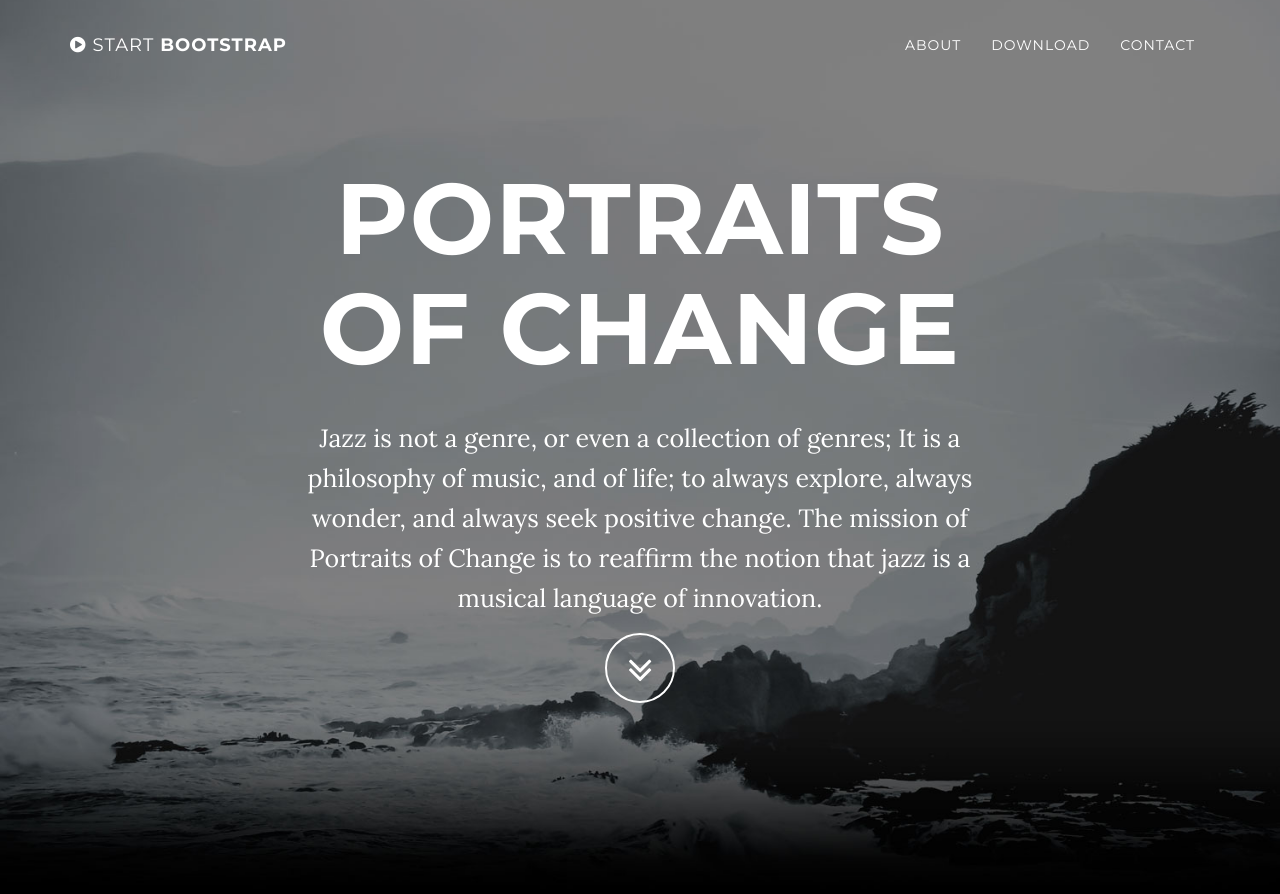
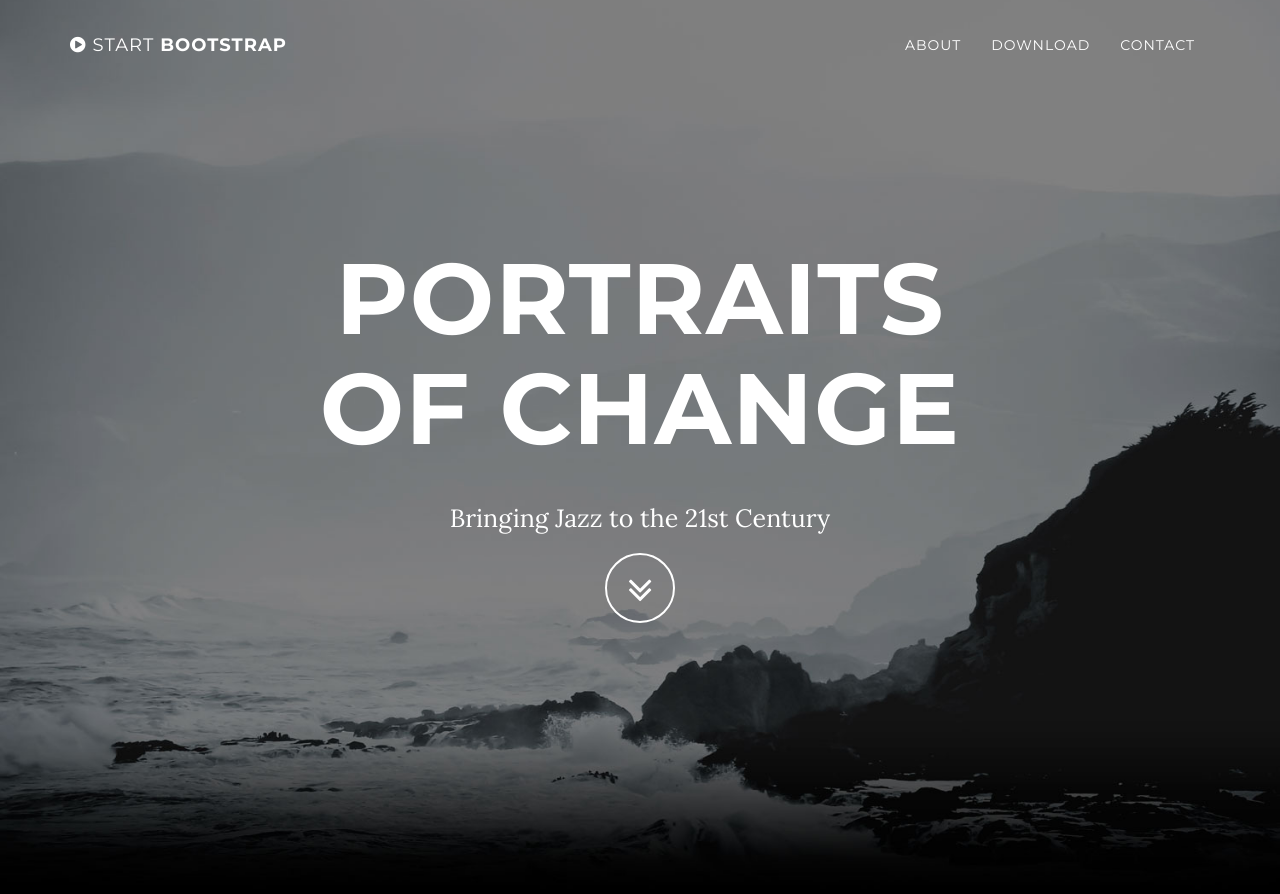
Before and after one commit to PortraitsofChange/tgraves719.github.io, a Jekyll site: the page built from index.html, in a window 1280 px wide and 900 px high. Shown: the top 894 px of the window. Built offline with Jekyll 4.4.1, drawn with Linux system fonts in a browser that asks for light colours; some of the changed lines change nothing that is shown; some of the changed text lies outside the part shown.

Commit message:
Update _config.yml

```diff
--- a/_config.yml
+++ b/_config.yml
@@ -1,8 +1,8 @@
 # Site settings
 title: Portraits of Change
 email: thomas@PortraitsofChange.org
-url: https://example.github.io
-description: "Jazz is not a genre, or even a collection of genres; It is a philosophy of music, and of life; to always explore, always wonder, and always seek positive change. The mission of Portraits of Change is to reaffirm the notion that jazz is a musical language of innovation."
+url: portraitsofchange.org
+description: "Bringing Jazz to the 21st Century"
 
 # Color settings (hex-codes without the leading hash-tag)
 color:
@@ -10,20 +10,15 @@ color:
   links: '#219ab3'
 
 # Footer settings
-footer: Your Website
+footer: Portraits of Change
 
 # Social networks usernames (many more available: google-plus, flickr, dribbble, pinterest, instagram, tumblr, linkedin, etc.)
 social:
-  - title: twitter
-    url: https://twitter.com/SBootstrap
+
   - title: facebook
-    url:
-  - title: stack-overflow
-    url: http://stackoverflow.com/questions/tagged/jekyll
-  - title: bitbucket
-    url: http://bitbucket.org/jekyll
-  - title: github
-    url: https://github.com/IronSummitMedia/startbootstrap
+    url: https://www.facebook.com/JazzPortraitsofChange/
+  - title: linkedin
+    url: https://linkedin.com/in/thomas-graves-trumpet/
 
 # Build settings
 markdown: kramdown
```
